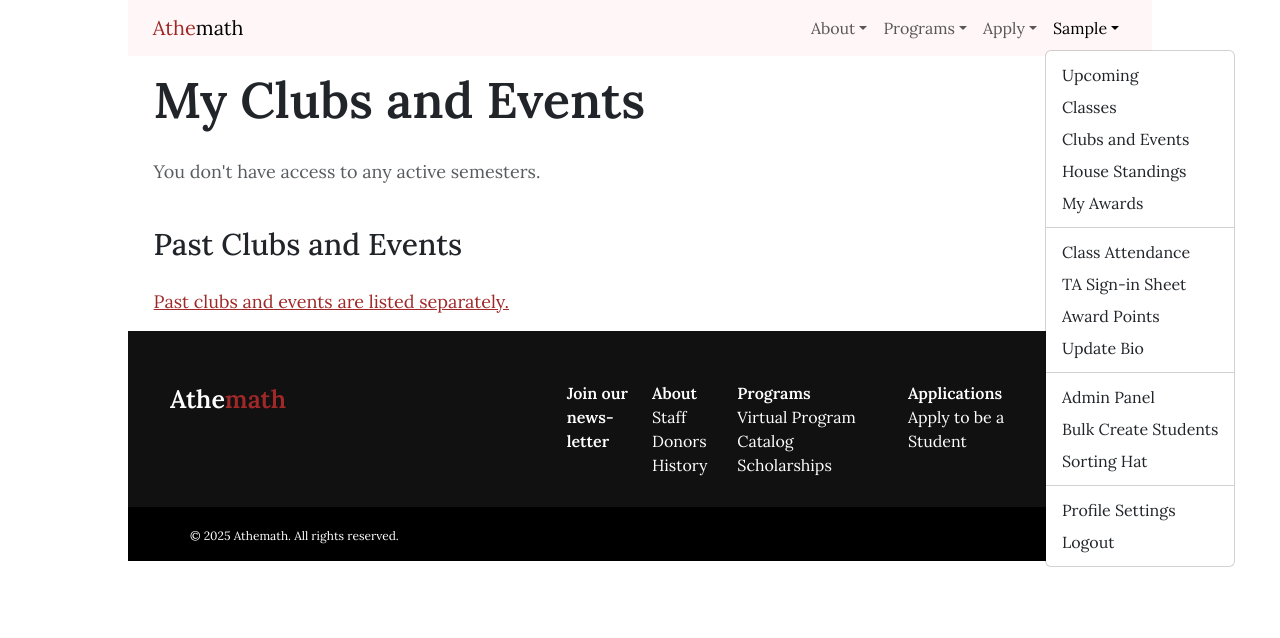
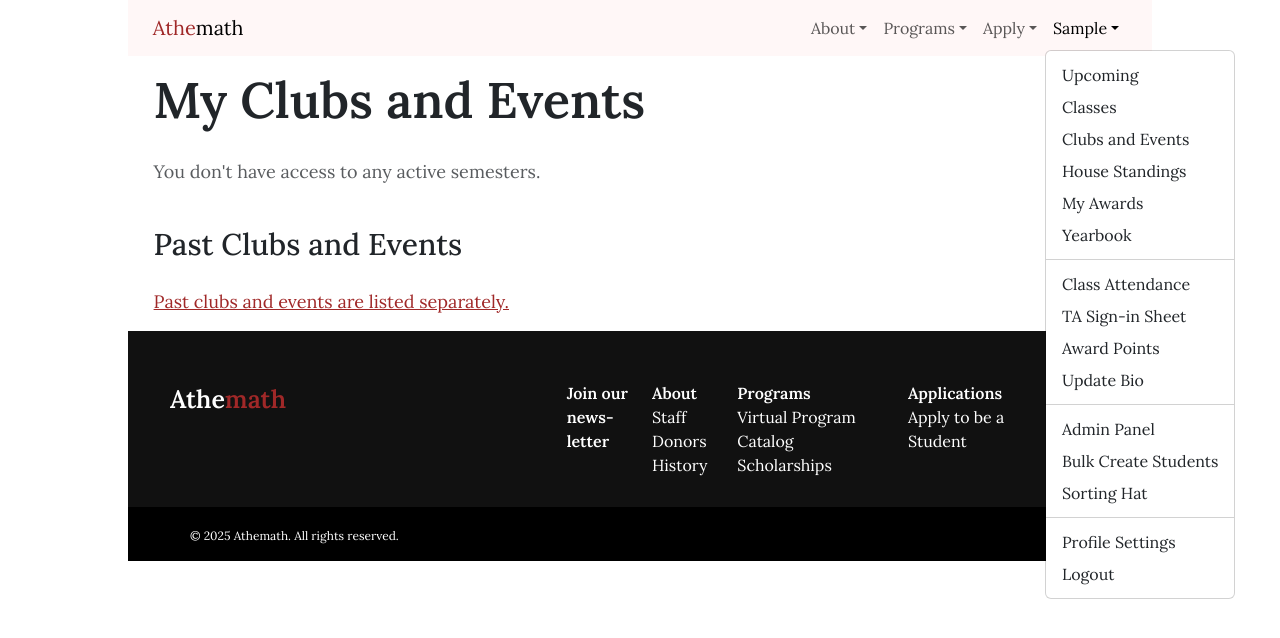
Before and after one commit to vEnhance/athe-web, a Django app: page /catalog/my-clubs/ in a window 1280 px wide, after a click on "Sample". Shown: the top 638 px of the page. Run offline with Django 4.2, Linux system fonts and the light colour scheme; the visitor is signed in with stand-in values (Sample User, id 1); data comes from the database, SQL or seed files in the repository; data that the repository does not hold is empty; parts of the project's set-up code (start-up, migrations or seed data) failed here and were passed over; some libraries are stand-ins or nearby versions.

Commit message:
feat: add yearbook URL

```diff
--- a/home/templates/home/components/main_dropdown.html
+++ b/home/templates/home/components/main_dropdown.html
@@ -14,6 +14,9 @@
     </li>
     <li>
         <a class="dropdown-item" href="{% url 'housepoints:my_awards' %}">My Awards</a>
+    </li>
+    <li>
+        <a class="dropdown-item" href="{% url 'yearbook:index' %}">Yearbook</a>
     </li>
     {% if user.is_staff %}
         <li>
```
